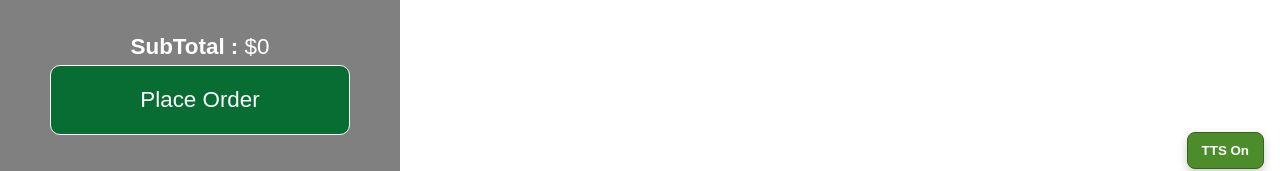
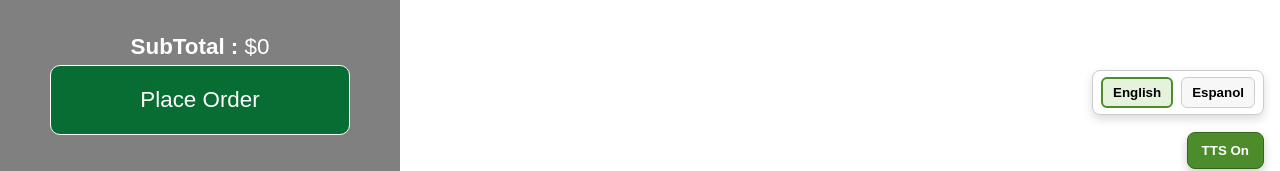
Before and after one commit to CSCE331-Fall2025-900-911/project3-gang-y2, a React app in the folder myapp/frontend/: page /kiosk in a window 1280 px wide. Shown: the part 615-786 px from the top of the page. Built offline with nearby package versions, Linux system fonts and the light colour scheme; no server answers; the HTML template or start-up script is replaced by a standard one.

Commit message:
Add basic translation feature implementations and language toggle

```diff
--- /dev/null
+++ b/myapp/frontend/src/LanguageToggle.jsx
@@ -0,0 +1,58 @@
+import React from "react";
+import { useTranslation } from "./i18n/TranslationContext.jsx";
+
+function LanguageToggle() {
+  const { language, setLanguage, translate } = useTranslation();
+
+  return (
+    <div
+      style={{
+        position: "fixed",
+        right: "16px",
+        bottom: "70px",
+        zIndex: 1200,
+        display: "flex",
+        gap: "8px",
+        background: "#ffffff",
+        border: "1px solid #ccc",
+        borderRadius: "8px",
+        padding: "6px 8px",
+        boxShadow: "0 4px 10px rgba(0,0,0,0.15)",
+      }}
+      aria-label="Language selection"
+    >
+      <button
+        type="button"
+        onClick={() => setLanguage("en")}
+        aria-pressed={language === "en"}
+        style={{
+          padding: "6px 10px",
+          borderRadius: "6px",
+          border: language === "en" ? "2px solid #4c8c2b" : "1px solid #ccc",
+          background: language === "en" ? "#e5f2dc" : "#f7f7f7",
+          cursor: "pointer",
+          fontWeight: 600,
+        }}
+      >
+        {translate("language.english")}
+      </button>
+      <button
+        type="button"
+        onClick={() => setLanguage("es")}
+        aria-pressed={language === "es"}
+        style={{
+          padding: "6px 10px",
+          borderRadius: "6px",
+          border: language === "es" ? "2px solid #4c8c2b" : "1px solid #ccc",
+          background: language === "es" ? "#e5f2dc" : "#f7f7f7",
+          cursor: "pointer",
+          fontWeight: 600,
+        }}
+      >
+        {translate("language.spanish")}
+      </button>
+    </div>
+  );
+}
+
+export default LanguageToggle;
--- /dev/null
+++ b/myapp/frontend/src/i18n/TranslationContext.jsx
@@ -0,0 +1,50 @@
+import React, { createContext, useContext, useEffect, useMemo, useState } from "react";
+import en from "./translations/en.json";
+import es from "./translations/es.json";
+
+const TranslationContext = createContext(null);
+const LANG_KEY = "lang";
+const translations = { en, es };
+
+function getValue(obj, key) {
+  if (!obj) return null;
+  if (Object.prototype.hasOwnProperty.call(obj, key)) return obj[key];
+  return null;
+}
+
+export function TranslationProvider({ children }) {
+  const [language, setLanguage] = useState("en");
+
+  useEffect(() => {
+    const saved = window.localStorage.getItem(LANG_KEY);
+    if (saved === "es") setLanguage("es");
+  }, []);
+
+  const translate = useMemo(() => {
+    return (key, params) => {
+      const dict = translations[language] || translations.en;
+      const fallback = translations.en;
+      const raw = getValue(dict, key) ?? getValue(fallback, key) ?? key;
+      if (!params) return raw;
+      return Object.keys(params).reduce((acc, name) => acc.replace(new RegExp(`{${name}}`, "g"), params[name]), raw);
+    };
+  }, [language]);
+
+  const changeLanguage = (next) => {
+    const nextLang = next === "es" ? "es" : "en";
+    setLanguage(nextLang);
+    window.localStorage.setItem(LANG_KEY, nextLang);
+  };
+
+  return (
+    <TranslationContext.Provider value={{ language, setLanguage: changeLanguage, translate }}>
+      {children}
+    </TranslationContext.Provider>
+  );
+}
+
+export function useTranslation() {
+  const value = useContext(TranslationContext);
+  if (!value) throw new Error("useTranslation must be used inside TranslationProvider");
+  return value;
+}
--- /dev/null
+++ b/myapp/frontend/src/i18n/translations/en.json
@@ -0,0 +1,4 @@
+{
+  "language.english": "English",
+  "language.spanish": "Espanol"
+}
--- /dev/null
+++ b/myapp/frontend/src/i18n/translations/es.json
@@ -0,0 +1,4 @@
+{
+  "language.english": "English",
+  "language.spanish": "Espanol"
+}
--- a/myapp/frontend/src/main.jsx
+++ b/myapp/frontend/src/main.jsx
@@ -22,14 +22,18 @@ import "./index.css";
 import FocusSpeechAnnouncer from "./FocusSpeechAnnouncer.jsx";
 import { TtsSettingsProvider } from "./TtsSettingsContext.jsx";
 import TtsToggle from "./TtsToggle.jsx";
+import { TranslationProvider } from "./i18n/TranslationContext.jsx";
+import LanguageToggle from "./LanguageToggle.jsx";
 
 ReactDOM.createRoot(document.getElementById("root")).render(
   <GoogleOAuthProvider clientId="914823058994-bnhcq5hre73bj2fnt89m0u3bmkqlnvts.apps.googleusercontent.com">
+    <TranslationProvider>
       <TtsSettingsProvider>
         <BrowserRouter>
           <AuthProvider>
             <FocusSpeechAnnouncer />
             <TtsToggle />
+            <LanguageToggle />
             <Routes>
               {/* Public Routes */}
               <Route path="/" element={<App />} />
@@ -123,5 +127,6 @@ ReactDOM.createRoot(document.getElementById("root")).render(
           </AuthProvider>
         </BrowserRouter>
       </TtsSettingsProvider>
+    </TranslationProvider>
   </GoogleOAuthProvider>
 );
```
Lines whose indentation alone changed are shown as unchanged.
